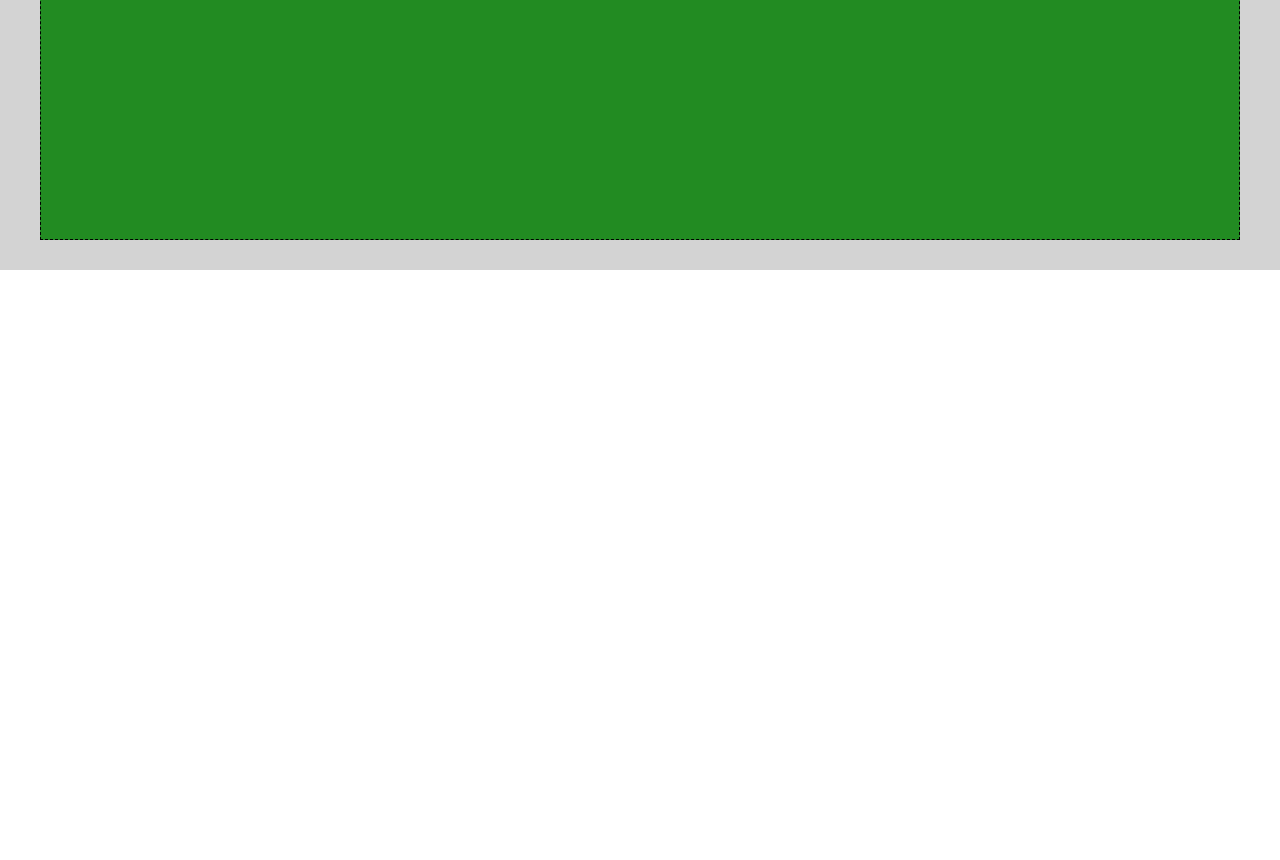
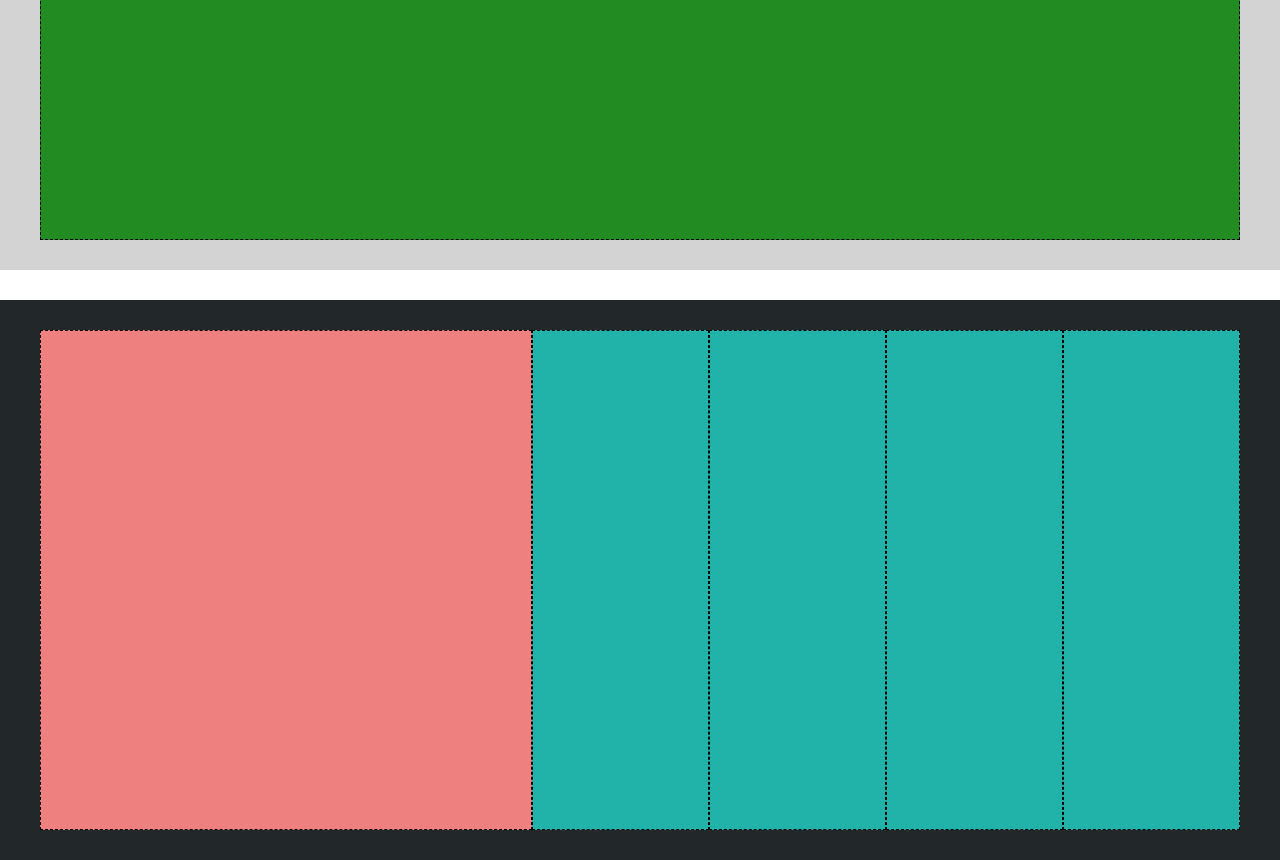
Before and after one commit to Alessandro-Frisone/htmlcss-struttura-discord, a plain HTML site: page index.html in a window 1280 px wide. Shown: the part 1672-2532 px from the top of the page. Before the commit the page ends 1972 px from the top, so only its background shows below. Drawn offline with Linux system fonts and the light colour scheme.

Commit message:
feat: footer top

```diff
--- a/css/style.css
+++ b/css/style.css
@@ -88,3 +88,22 @@ main {
     width: 1200px;
     border: 1px dashed;
 }
+
+.footer-section {
+    background-color: #22272a;
+    padding: 30px 0;
+}
+
+.col-big-red {
+    background-color: #ef8080;
+    min-height: 500px;
+    width: 500px;
+    border: 1px dashed;
+}
+
+.col-small-green{
+    background-color: #21b2aa;
+    min-height: 500px;
+    width: 15%;
+    border: 1px dashed;
+}
--- a/index.html
+++ b/index.html
@@ -55,6 +55,16 @@
                 </div>
             </div>
     </main>
+    <footer>
+        <div class="footer-section">
+            <div class="container">
+                <div class="col-big-red"></div>
+                <div class="col-small-green"></div>
+                <div class="col-small-green"></div>
+                <div class="col-small-green"></div>
+                <div class="col-small-green"></div>
+            </div>
+        </div>
+    </footer>
 </body>
-
 </html>
```
